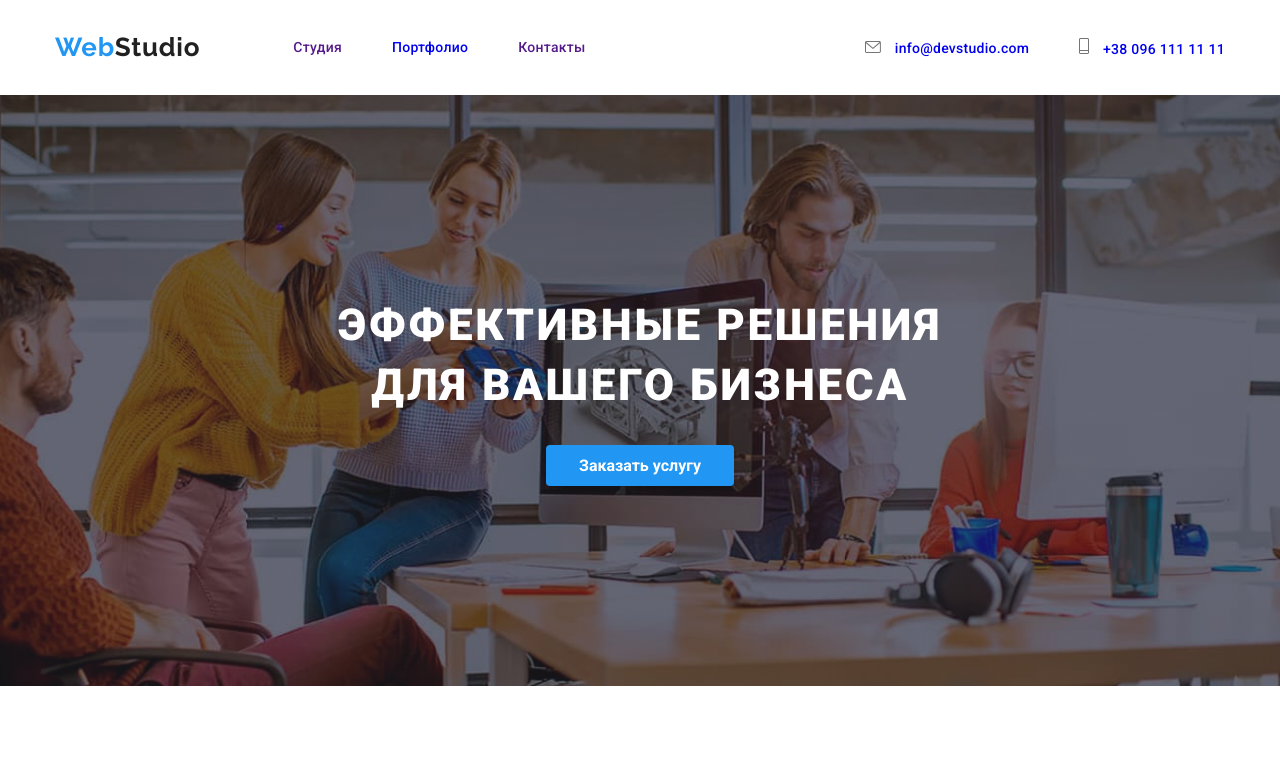
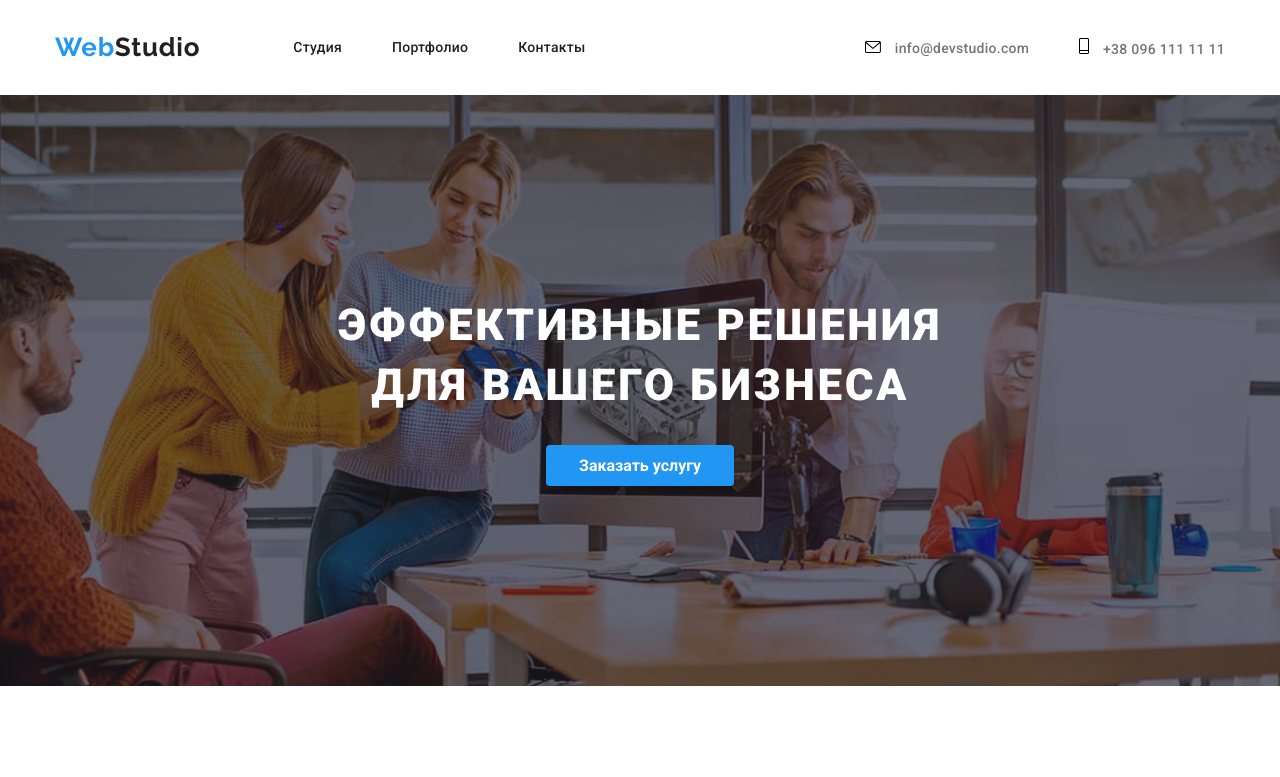
Before and after one commit to Lukyanenko-Roma/goit-markup-hw-04, a plain HTML site: page index.html in a window 1280 px wide. Shown: the top 777 px of the page. Drawn offline with nearby package versions, Linux system fonts and the light colour scheme.

Commit message:
Add files via upload

```diff
--- a/css/styles.css
+++ b/css/styles.css
@@ -30,6 +30,10 @@ body {
 
 img {
   display: block;
+}
+
+a:visited {
+  color: none;
 }
 
 /*======= HEADER ========*/
@@ -68,6 +72,9 @@ img {
   color: #212121;
   display: flex;
 }
+.navigation-list-link {
+  color: #212121;
+}
 .navigation-list-item:not(:last-child) {
   margin-right: 50px;
 }
@@ -81,7 +88,9 @@ img {
   font-size: 14px;
   line-height: 1.142;
   letter-spacing: 0.02em;
-  fill: #757575;
+}
+.header-address-link {
+  color: #757575;
 }
 .header .address {
   margin-left: auto;
@@ -385,6 +394,9 @@ img {
   letter-spacing: 0.03em;
   color: #ffffff;
 }
+.contacts-list-link {
+  color: #757575;
+}
 
 .contacts-item:not(:last-child) {
   margin-bottom: 9px;
```
Also changed, not shown: index.html (+1 -0 lines), portfolio.html (+3 -1 lines), imags/foto/foto1.jpg, imags/foto/foto2.jpg, imags/foto/foto3.jpg, imags/foto/foto4.jpg.
